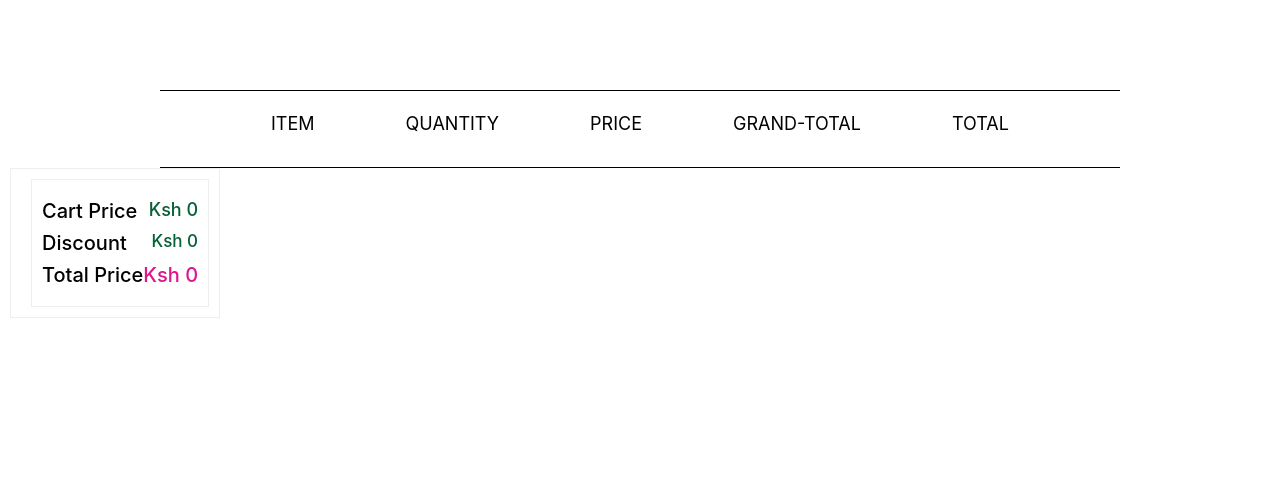
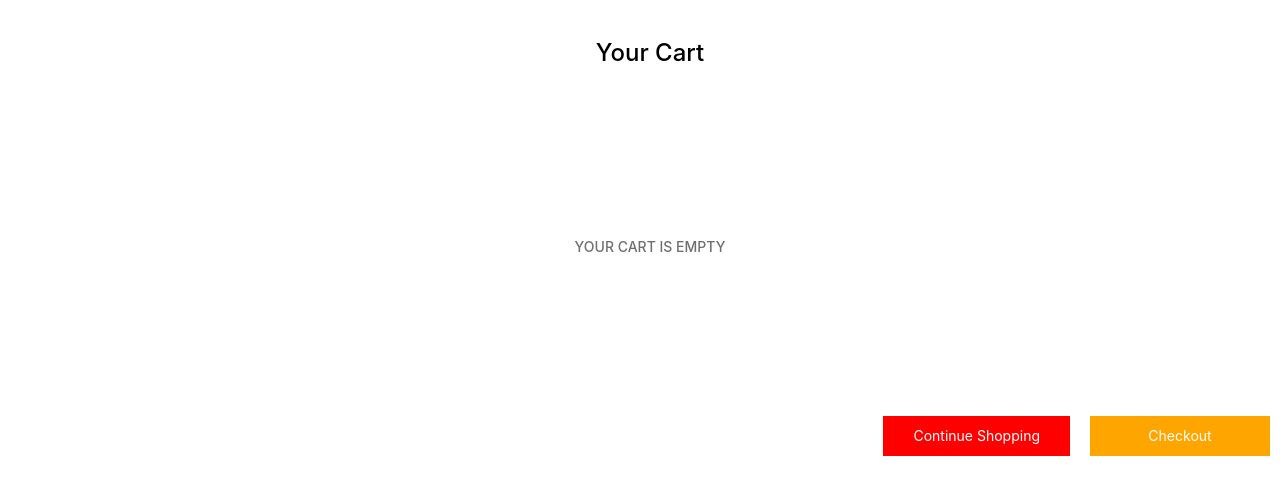
Before and after one commit to Joan-Maina/react-reduxCodeChallenge, a React (Create React App) app: page /cart in a window 1280 px wide. Shown: the top 494 px of the page. Built offline with nearby package versions, Linux system fonts and the light colour scheme.

Commit message:
added cart ui

```diff
--- a/src/components/Cart.jsx
+++ b/src/components/Cart.jsx
@@ -3,6 +3,7 @@ import '../styles/Cart.css'
 import { useSelector, useDispatch } from 'react-redux'
 import {increment,decrement} from '../redux/actions/QuantityAction'
 import {removeFromCart} from '../redux/actions/DisplayAction'
+import { Link } from "react-router-dom";
 
 function Cart() {
 
@@ -34,30 +35,57 @@ function Cart() {
 
 
     return (
-        <div className="cartItems">
-            <div className="labels">
-                <p>ITEM</p>
-                <p>QUANTITY</p>
-                <p>PRICE</p>
-                <p>GRAND-TOTAL</p>
-                <p>TOTAL</p>
+        <div className="page-container">
+      <h3 className="cart-heading">Your Cart</h3>
+      {state.cart.length === 0 ? (
+        <div className="empty-cart">
+          <h5>YOUR CART IS EMPTY</h5>
+        </div>
+        ) : (
+        <div className="cart-list">
+            <div className="cartItems">
+                <div className="cart-item">
+                <table>
+                    <tr>
+                    <th>Car Make</th>
+                    <th>QUANTITY</th>
+                    <th>PRICE</th>
+                    <th>GRAND-TOTAL</th>
+                    <th>Remove-item</th>
+                    </tr>
+                    {state?.cart.map(item => (
+                    <tr key={item.carId} > {/*className="calculationDiv"*/}
+                        <td>
+                        <h4>{item.carMake}</h4>
+                        </td>
+                        <td>
+                            <button onClick={() => dispatch(increment(item.carId))}>  +</button>
+                                {item.quantity}
+                            <button onClick={() => dispatch(decrement(item.carId))}>  -</button>
+                        </td>
+                        <td>
+                        <h4 className="cart-item-price">Ksh {item.carPrice}</h4>
+                        </td>
+
+                        <td>
+                        <h4 className="cart-item-total">
+                            {item.quantity * item.carPrice}
+                        </h4>
+                        </td>
+                        <td>
+                        <i className="removeItem"
+                            onClick={() => dispatch(removeFromCart(item.carId))}
+                            className="fa fa-trash"
+                        ></i>
+                        </td>
+                    </tr>
+                    ))}
+                </table>
+                </div>
             </div>
-            {state?.cart.map(item => (
-                <div key={item.carId} className="calculationDiv">
-                    {/* <img src=""> */}
-                    <p>{item.carMake}</p>
-                    <p>
-                        <button onClick={() => dispatch(increment(item.carId))}>  +</button>
-                        {item.quantity}
-                        <button onClick={() => dispatch(decrement(item.carId))}>  -</button>
-                    </p>
-                    <p>{item.carPrice}</p>
-                    <p>{item.quantity * item.carPrice}</p>
-                    <p>total</p>
-                    <button className="removeItem" onClick={() => dispatch(removeFromCart(item.carId))}>X</button>
-                </div>
-            ))}
-            <div className="cart-total-container">
+
+            <div>
+
                 <div className="cart-total-container">
                     <h4 className="cart-total-item">
                         <span>Cart Price</span> <span>Ksh {cartTotal}</span>
@@ -69,9 +97,19 @@ function Cart() {
                         <span>Total Price</span> <span>Ksh {cartTotal-discount}</span>
                     </h4>
                 </div>
+
             </div>
         </div>
+        )}
+        <div className="cart-btns">
+          <Link className="continue-btn" to="/cars">
+            Continue Shopping
+          </Link>
+          <Link className="checkout-btn">Checkout</Link>
+        </div>
+      </div>
     )
+
 }
 
 export default Cart;
--- a/src/styles/Cart.css
+++ b/src/styles/Cart.css
@@ -1,3 +1,7 @@
+body{
+  margin:10px;
+  color:black;
+}
 .topnav {
   position: fixed;
   top: 50px;
@@ -35,13 +39,35 @@ p {
   background-color: red;
   color: aquamarine;
 }
+/* Cart */
+
+.cart-heading{
+  margin: 30px 0px;
+  text-align: center;
+}
+.empty-cart{
+  display: flex;
+  justify-content: center;
+  align-items: center;
+  min-height: 300px;
+  color: rgb(112, 111, 111);
+}
+
+.empty-cart h5{
+  /* font-size: 30px; */
+}
+
+.cart-container{
+  margin:10px;
+
+}
 .cart-total-container{
   border: 1px solid #eee;
-  display: inline-block;
-  max-width: 800px;
-  margin-left: 10px;
+  display: block;
+  margin: auto;
+  width: 60%;
   padding: 10px;
-  color: black;
+
 }
 @media (max-width: 900px) {
   .cart-container{
@@ -52,6 +78,39 @@ p {
     margin-top: 10px;
     margin-left: 0px;
   }
+}
+
+.cart-item{
+  display: flex;
+}
+.cart-item-details{
+  display: flex;
+}
+.cart-item img{
+  width: 100px;
+  height: 80px;
+}
+.cart-item-name,
+.cart-item-price,
+.cart-item-quantity,
+.cart-item-total
+{
+  font-size: 16px;
+}
+.cart-item table{
+  width: 100%;
+}
+.cart-item table tr td,
+.cart-item table tr th
+{
+  padding: 5px 10px;
+  text-align: center;
+  border: 1px solid #eee;
+}
+.cart-item .fa-trash{
+  font-size: 20px;
+  cursor: pointer;
+  color: rgb(175, 58, 58);
 }
 .cart-total-item{
   display: flex;
@@ -74,3 +133,39 @@ p {
 .cart-total-item span:nth-child(2){
   color: rgb(4, 97, 54);
 }
+
+.cart-btns{
+  display: flex;
+  margin-top: 20px;
+  justify-content: flex-end;
+}
+.cart-btns a{
+  display: block;
+  min-width: 180px;
+  padding: 10px 30px;
+  text-align: center;
+  margin-right: 20px;
+}
+
+.cart-btns a:hover{
+  color: #fff;
+  opacity: .8;
+
+}
+.continue-btn{
+  background-color: red;
+  color: #fff;
+}
+
+.checkout-btn{
+  background-color: orange;
+  color: #fff;
+}
+
+@media (max-width: 600px) {
+  .cart-btns a{
+    flex: 1;
+    width: auto;
+  }
+}
+/* End Cart */
```
